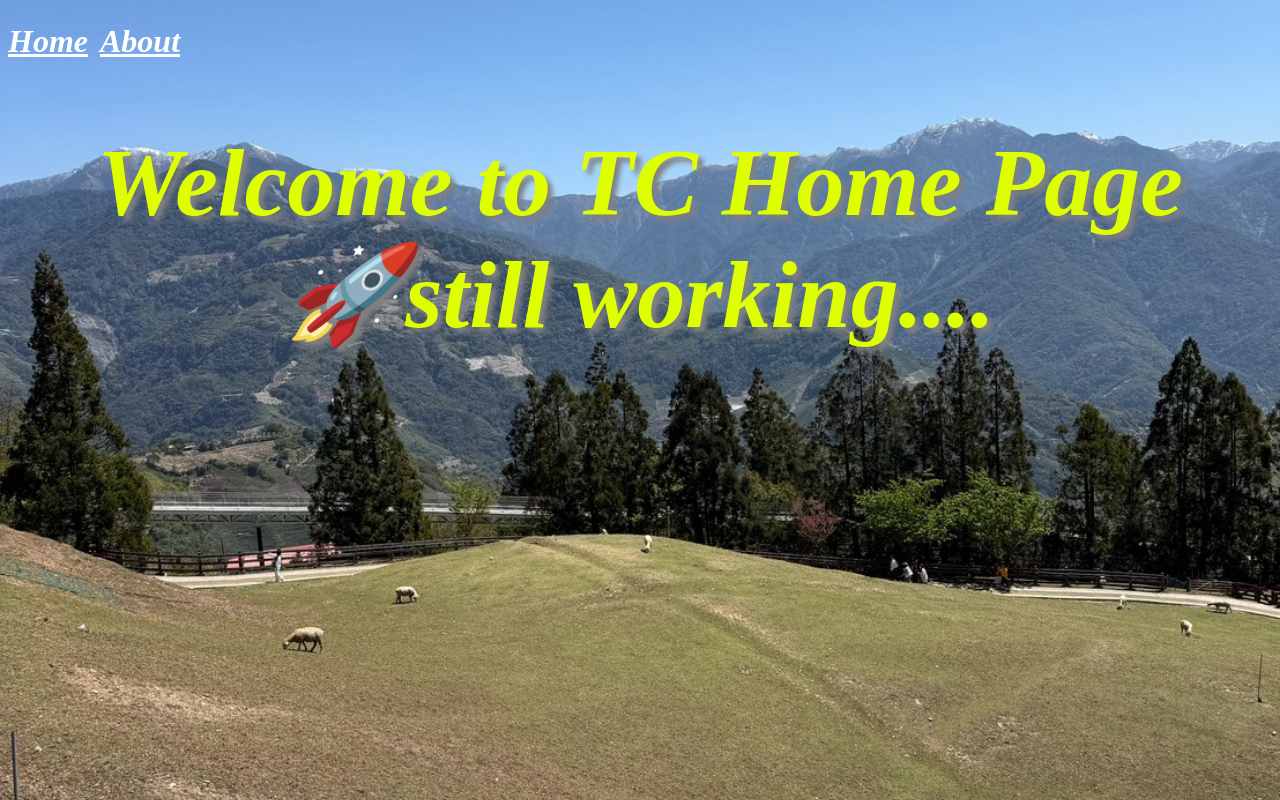
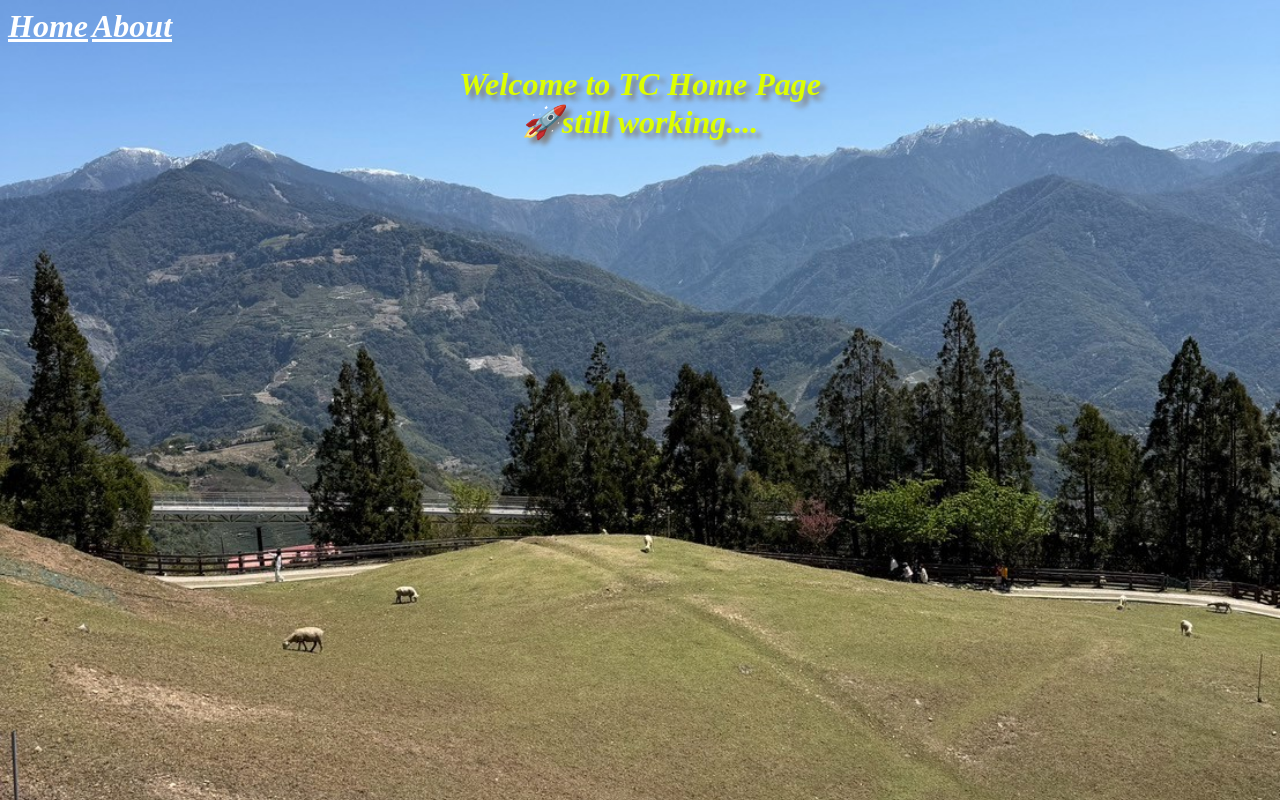
Before and after one commit to tclintaichung/tc-web, a website: page public/index.html in a window 1280 px wide. Drawn offline with Linux system fonts and the light colour scheme.

Commit message:
16px font-size for body

```diff
--- a/public/css/mystyle.css
+++ b/public/css/mystyle.css
@@ -5,7 +5,7 @@ body{
   background-position: center;
   background-size: cover;
   text-align: center;
-  font-size: 3.0rem;
+  font-size: 16px;
   font-style: italic;
   font-weight: bold;
 }
```
